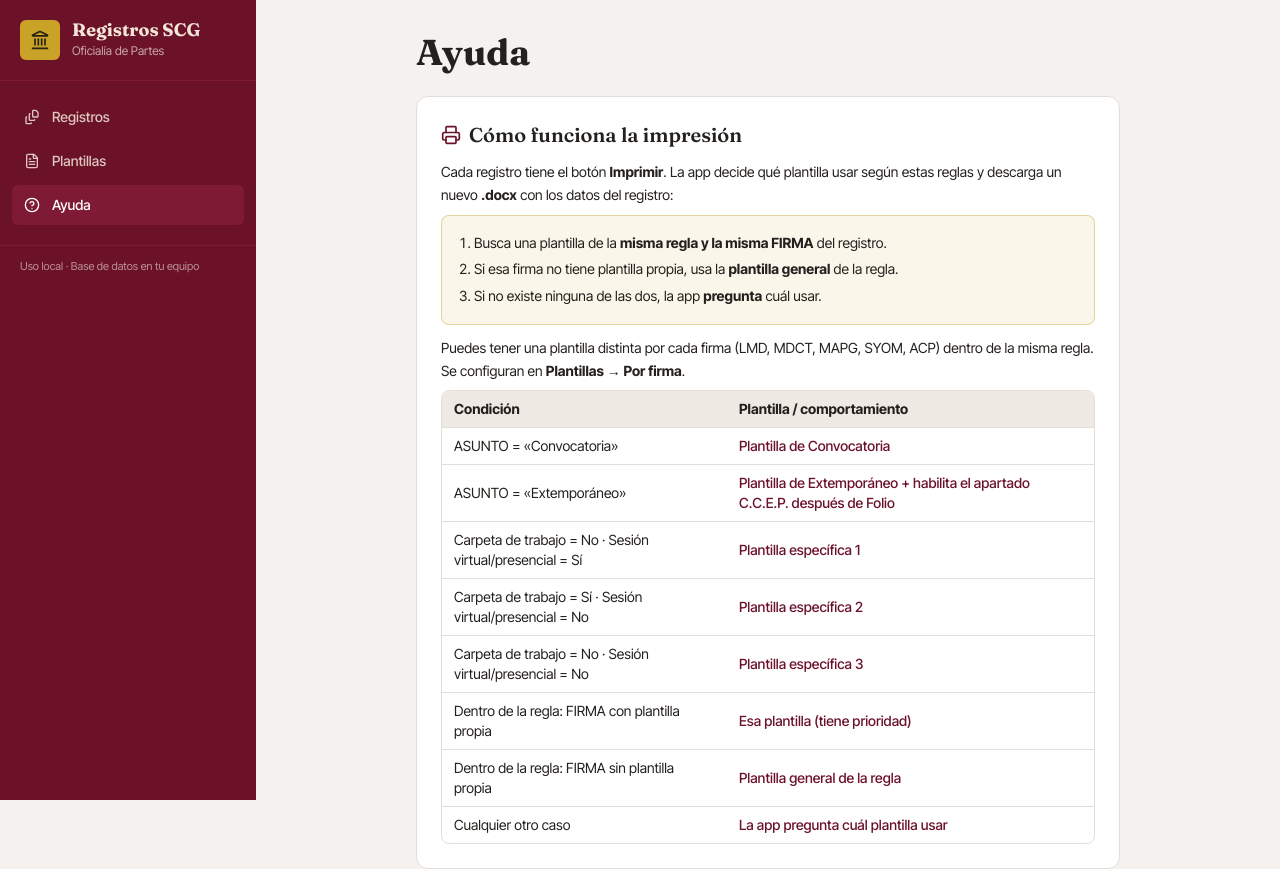
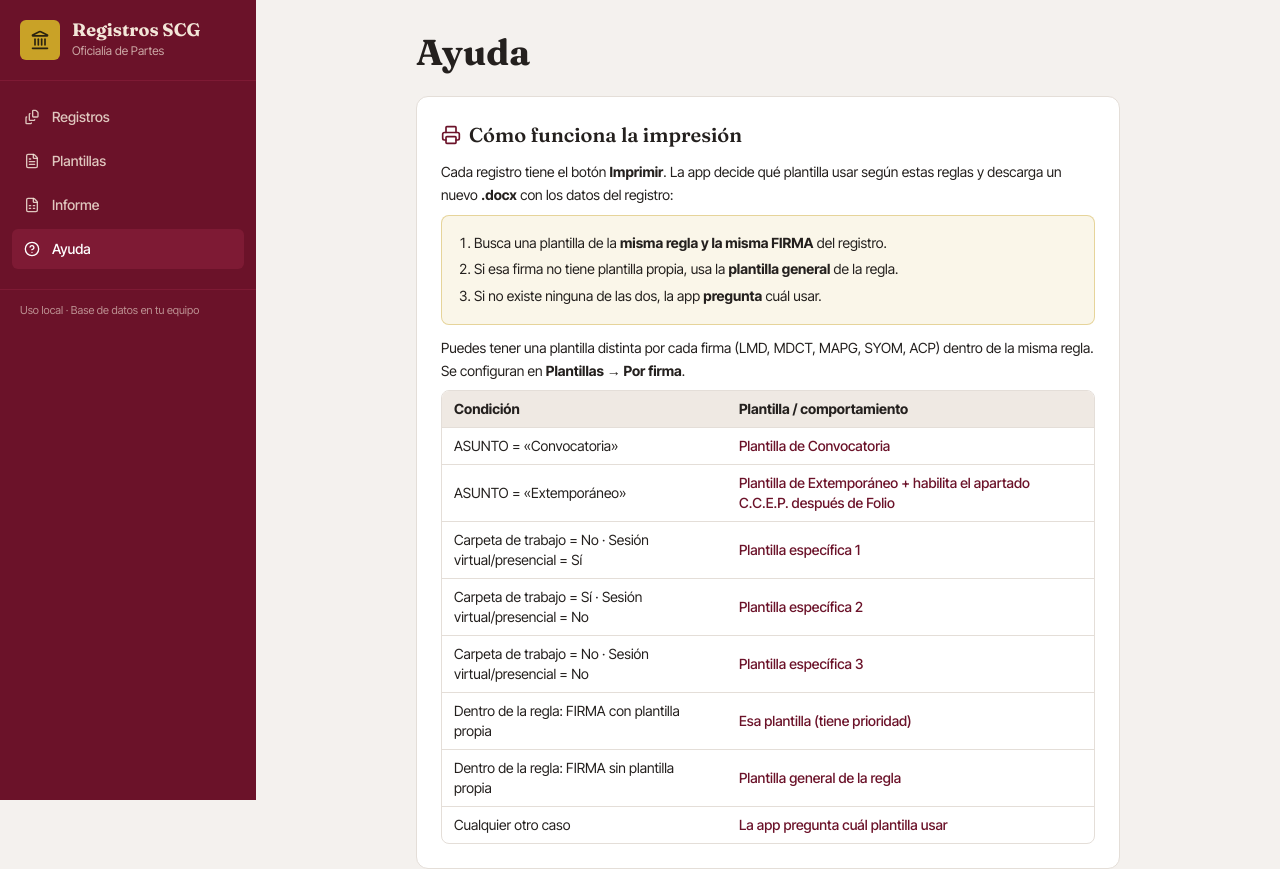
Before and after one commit to joemartell/CONTROL-DE-GESTION-06_08_26.git-5975, a React (Vite) app in the folder packages/web/: page /ayuda in a window 1280 px wide. Shown: the top 869 px of the page. Built offline with nearby package versions, Linux system fonts and the light colour scheme; what @orpc/client, @orpc/tanstack-query would draw is missing.

Commit message:
Add Informe navigation item

```diff
--- a/packages/web/src/web/components/layout.tsx
+++ b/packages/web/src/web/components/layout.tsx
@@ -1,11 +1,12 @@
 import * as React from "react";
 import { Link, useLocation } from "wouter";
-import { FileStack, FileText, HelpCircle, Landmark } from "lucide-react";
+import { FileSpreadsheet, FileStack, FileText, HelpCircle, Landmark } from "lucide-react";
 import { cn } from "@/lib/utils";
 
 const NAV = [
   { to: "/", label: "Registros", icon: FileStack },
   { to: "/plantillas", label: "Plantillas", icon: FileText },
+  { to: "/informe", label: "Informe", icon: FileSpreadsheet },
   { to: "/ayuda", label: "Ayuda", icon: HelpCircle },
 ];
 
```
